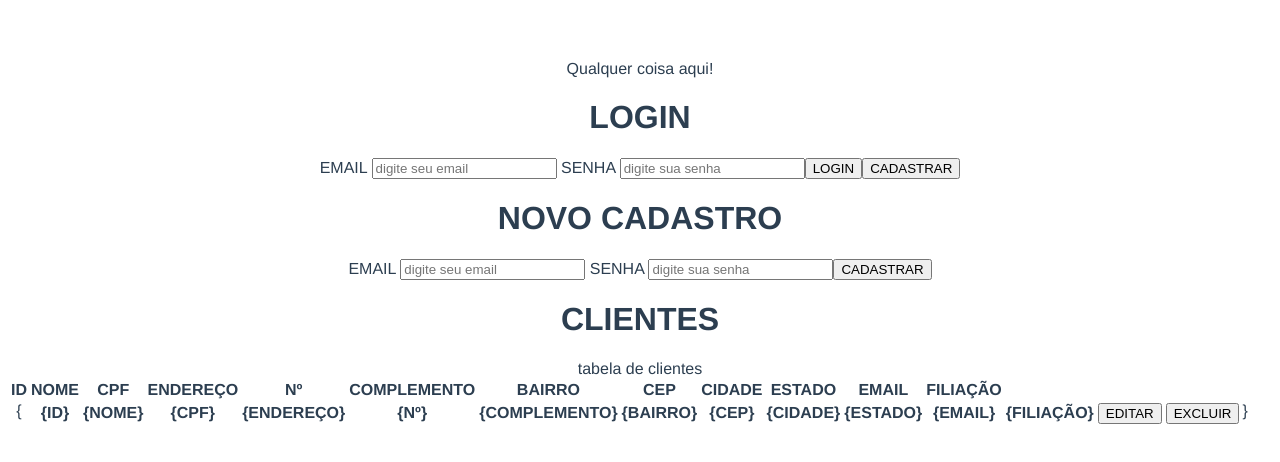
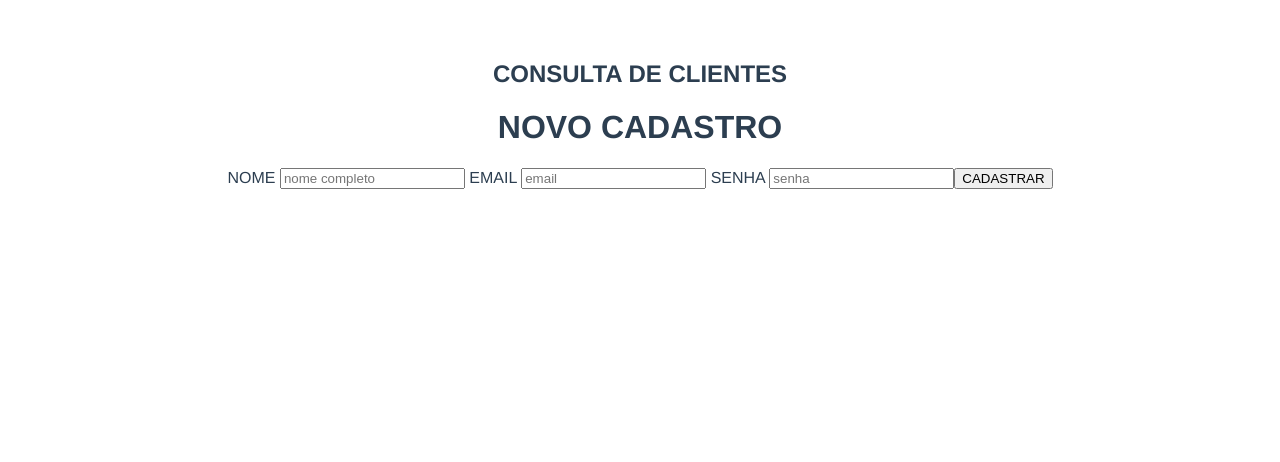
Before and after one commit to trkotovicz/crud-vue-sql, a Vue app in the folder frontend/: page /register in a window 1280 px wide. Shown: the top 462 px of the page. Built offline with nearby package versions, Linux system fonts and the light colour scheme.

Commit message:
feat: [frontend] Implementa o Vue-Router

```diff
--- a/frontend/package.json
+++ b/frontend/package.json
@@ -10,7 +10,8 @@
   "dependencies": {
     "axios": "^1.1.3",
     "core-js": "^3.8.3",
-    "vue": "^3.2.13"
+    "vue": "^3.2.13",
+    "vue-router": "^4.1.6"
   },
   "devDependencies": {
     "@babel/eslint-parser": "^7.12.16",
--- a/frontend/src/App.vue
+++ b/frontend/src/App.vue
@@ -1,24 +1,15 @@
 <template>
   <div id="app">
-    Qualquer coisa aqui!
-    <Login />
-    <Register />
-    <Clients />
+    <h2>CONSULTA DE CLIENTES</h2>
+    <router-view />
   </div>
 </template>
 
 <script>
-import Login from './components/Login.vue'
-import Register from './components/Register.vue';
-import Clients from './components/Clients.vue';
 
 export default {
   name: 'App',
-  components: {
-    Login,
-    Register,
-    Clients,
-}
+  components: {},
 }
 </script>
 
--- a/frontend/src/components/Login.vue
+++ /dev/null
@@ -1,59 +0,0 @@
-<template>
-  <main>
-
-    <h1>LOGIN</h1>
-
-    <form>
-      <label htmlFor="Login" className="">
-        EMAIL
-        <input
-          className=""
-          type="email"
-          placeholder="digite seu email"
-        />
-      </label>
-
-      <label htmlFor="Password" className="">
-        SENHA
-        <input
-          className=""
-          minLength="8"
-          type="password"
-          placeholder="digite sua senha"
-        />
-      </label>
-
-      <a href="/clients">
-        <button className="" type="button">
-          LOGIN
-        </button>
-      </a>
-
-      <a href="/register">
-        <button className="" type="button">
-          CADASTRAR
-        </button>
-      </a>
-
-    </form>
-
-  </main>
-
-</template>
-
-<script>
-export default {
-  name: 'Login',
-  data() {
-    return {
-
-    }
-  },
-  methods: {
-
-  },
-}
-</script>
-
-<style scoped>
-</style>
--- a/frontend/src/main.js
+++ b/frontend/src/main.js
@@ -1,4 +1,5 @@
 import { createApp } from 'vue'
 import App from './App.vue'
+import router from './routes'
 
-createApp(App).mount('#app')
+createApp(App).use(router).mount('#app')
--- a/frontend/src/components/Register.vue
+++ b/frontend/src/pages/Login.vue
@@ -1,6 +1,8 @@
 <template>
   <main>
-    <h1>NOVO CADASTRO</h1>
+
+    <h1>LOGIN</h1>
+
     <form>
       <label htmlFor="Login" className="">
         EMAIL
@@ -10,6 +12,7 @@
           placeholder="digite seu email"
         />
       </label>
+
       <label htmlFor="Password" className="">
         SENHA
         <input
@@ -19,22 +22,36 @@
           placeholder="digite sua senha"
         />
       </label>
-      <button className="" type="button">
-        CADASTRAR
-      </button>
+
+      <a href="/clients">
+        <button className="" type="button">
+          LOGIN
+        </button>
+      </a>
+
+      <a href="/register">
+        <button className="" type="button">
+          CADASTRAR
+        </button>
+      </a>
+
     </form>
+
   </main>
+
 </template>
 
 <script>
-export default {
-  name: 'Register',
+import { defineComponent } from 'vue';
+
+export default defineComponent({
+  name: 'Login',
   data() {
     return {}
   },
   methods: {},
-}
+})
 </script>
 
-<style>
+<style scoped>
 </style>
--- /dev/null
+++ b/frontend/src/pages/Register.vue
@@ -0,0 +1,58 @@
+<template>
+  <main>
+    <h1>NOVO CADASTRO</h1>
+    <form>
+
+      <label htmlFor="Login" class="">
+        NOME
+        <input
+          class=""
+          type="text"
+          placeholder="nome completo"
+        />
+      </label>
+
+      <label htmlFor="Login" class="">
+        EMAIL
+        <input
+          class=""
+          type="email"
+          placeholder="email"
+        />
+      </label>
+
+      <label htmlFor="Password" class="">
+        SENHA
+        <input
+          class=""
+          minLength="8"
+          type="password"
+          placeholder="senha"
+        />
+      </label>
+
+      <a href="/">
+        <button class="" type="button">
+          CADASTRAR
+        </button>
+      </a>
+
+
+    </form>
+  </main>
+</template>
+
+<script>
+import { defineComponent } from 'vue';
+
+export default defineComponent({
+  name: 'Register',
+  data() {
+    return {}
+  },
+  methods: {},
+})
+</script>
+
+<style>
+</style>
--- /dev/null
+++ b/frontend/src/routes/index.js
@@ -0,0 +1,30 @@
+import { createRouter, createWebHistory } from "vue-router";
+import Login from '../pages/Login.vue';
+import Register from '../pages/Register.vue';
+import Clients from '../pages/Clients.vue';
+
+
+const routes = [
+  {
+    path: '/',
+    name: 'Login',
+    component: Login
+  },
+  {
+    path: '/register',
+    name: 'Register',
+    component: Register
+  },
+  {
+    path: '/clients',
+    name: 'Clients',
+    component: Clients
+  }
+]
+
+const router = createRouter({
+  history: createWebHistory(),
+  routes,
+})
+
+export default router;
```
Also changed, not shown: frontend/src/pages/Clients.vue (renamed from frontend/src/components/Clients.vue, +4 -3 lines), 2 other files (tests, documents, lock files or other folders).
